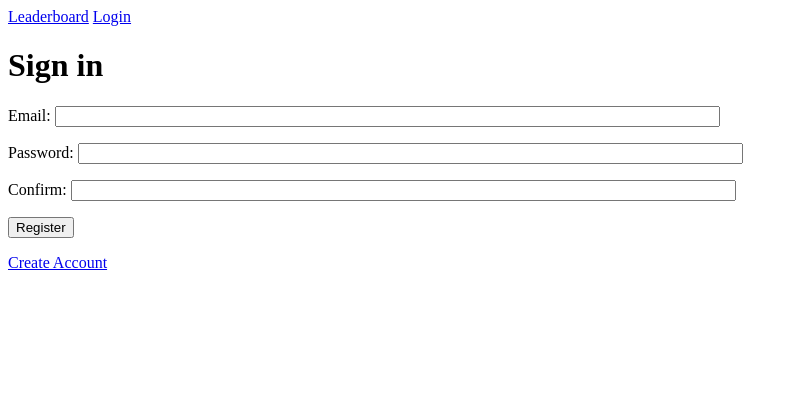
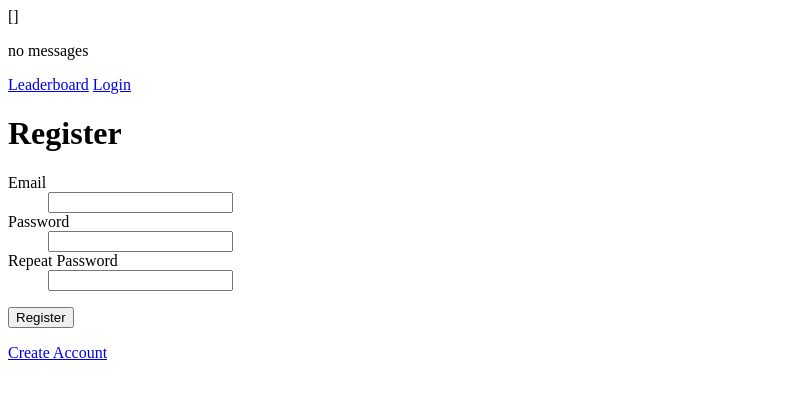
Before and after one commit to abrandemuehl/ADSA_Competition, a Flask app: template app/templates/register.html in a window 1280 px wide. Shown: the top 399 px of the page, without its empty margins (0-798 px from the left). Run offline with Flask 2, Linux system fonts and the light colour scheme; the template is opened without the code that fills it: values that come from a table or form of the project are taken from there, others are empty; parts of the project's set-up code (start-up, migrations or seed data) failed here and were passed over.

Commit message:
Login email and confirmation work. Issues with passwords

```diff
--- a/app/__init__.py
+++ b/app/__init__.py
@@ -3,6 +3,7 @@
 from flask.ext.login import LoginManager
 from flask.ext.socketio import SocketIO
 from flask.ext.mail import Mail
+from flask.ext.bcrypt import Bcrypt
 
 from multiprocessing import Pool
 
@@ -21,6 +22,8 @@
 
 socketio = SocketIO(app)
 
+bcrypt = Bcrypt(app)
+
 execution_pool = Pool()
 
 UPLOAD_FOLDER = '/path/to/the/uploads'
--- a/app/forms.py
+++ b/app/forms.py
@@ -1,15 +1,16 @@
 from flask.ext.wtf import Form
+from wtforms_alchemy import model_form_factory
 
 from wtforms import StringField, BooleanField, PasswordField
-from wtforms.validators import DataRequired, EqualTo
+from wtforms.validators import EqualTo, Required, Email, InputRequired
 
 class LoginForm(Form):
-    email = StringField('Email', validators=[DataRequired()])
-    password = PasswordField('Password', validators=[DataRequired()])
+    email = StringField('Email', validators=[Required()])
+    password = PasswordField('Password', validators=[Required()])
     remember_me = BooleanField('Remember Me', default=False)
 
 
 class RegisterForm(Form):
-    email = StringField('Email', validators=[DataRequired()])
-    password = PasswordField('Password', validators=[DataRequired(), EqualTo('confirm',message='Passwords must match')])
-    confirm = PasswordField('Repeat Password')
+    email = StringField('Email', validators=[InputRequired(), Email()])
+    password = PasswordField('Password', validators=[InputRequired(), EqualTo('confirm',message='Passwords must match')])
+    confirm = PasswordField('Repeat Password', validators=[InputRequired()])
--- a/app/models.py
+++ b/app/models.py
@@ -35,6 +35,8 @@
         return True
     def is_authenticated(self):
         return confirmed
+    def check_password(self, pass_hash):
+        return self.pass_hash == pass_hash
 
 class Submission(db.Model):
     __tablename__ = 'submission'
--- a/app/templates/base.html
+++ b/app/templates/base.html
@@ -1,9 +1,41 @@
 <html>
 <head>
+  <style>
+    .errors {
+      color: red;
+    }
+    .success {
+      color: green;
+    }
+  </style>
   {% block style %}
   {% endblock %}
 </head>
 <body>
+  <!--with_categories=true, category_filter=['error']-->
+  {% with messages = get_flashed_messages() %}
+        {{messages}}
+    {% if messages %}
+      <ul class="errors">
+        {% for message in messages %}
+          <li>{{ message }}</li>
+        {% endfor %}
+      </ul>
+    {% else %}
+      <p> no messages</p>
+    {% endif %}
+  {% endwith %}
+  {% with messages = get_flashed_messages(with_categories=true, category_filter=['success']) %}
+    {% if messages %}
+      <ul class="success">
+        {% for message in messages %}
+          <li>{{ message }}</li>
+        {% endfor %}
+      </ul>
+    {% endif %}
+  {% endwith %}
+
+
   <a href="/">Leaderboard</a>
   {% if current_user.is_authenticated %}
     <a href="/logout">Logout</a>
--- /dev/null
+++ b/app/templates/macros.html
@@ -0,0 +1,17 @@
+{% macro form_text_field(field) %}
+  <dt>{{ field.label }}
+    <dd>{{ field(**kwargs)|safe }}
+      {% if field.errors %}
+        <ul class=errors>
+          {% for error in field.errors %}
+            <li>{{ error }}</li>
+          {% endfor %}
+        </ul>
+      {% endif %}
+    </dd>
+  </dt>
+{% endmacro %}
+
+{% macro form_checkbox_field(field) %}
+  <p>{{ field(**kwargs)|safe }} {{ field.label }}</p>
+{% endmacro %}
--- a/app/templates/register.html
+++ b/app/templates/register.html
@@ -1,4 +1,6 @@
 {% extends "base.html" %}
+
+{% from "macros.html" import form_text_field %}
 
 
 {% block style %}
@@ -8,8 +10,10 @@
 
 {% endblock %}
 
+
+
 {% block content %}
-  <h1>Sign in</h1>
+  <h1>Register</h1>
   <form action="" method="post" name="login">
     {% with messages = get_flashed_messages(with_categories=true, category_filter=['login-error']) %}
       {% if messages %}
@@ -19,17 +23,20 @@
           {% endfor %}
         </ul>
       {% endif %}
-
     {% endwith %}
-    <p>
-      Email: {{ form.email(size=80) }}
-    </p>
-    <p>
-      Password: {{ form.password(size=80) }}
-    </p>
-    <p>
-      Confirm: {{ form.confirm(size=80) }}
-    </p>
+    {{ form.hidden_tag() }}
+    {{ form_text_field(form.email) }}
+    {{ form_text_field(form.password) }}
+    {{ form_text_field(form.confirm) }}
+    <!-- <p> -->
+    <!--   Email: {{ form.email(size=80) }} -->
+    <!-- </p> -->
+    <!-- <p> -->
+    <!--   Password: {{ form.password(size=80) }} -->
+    <!-- </p> -->
+    <!-- <p> -->
+    <!--   Confirm: {{ form.confirm(size=80) }} -->
+    <!-- </p> -->
     <p><input type="submit" value="Register"></p>
     <a href="/register">Create Account</a>
   </form>
--- a/app/util/email.py
+++ b/app/util/email.py
@@ -1,4 +1,4 @@
-from .. import mail
+from .. import mail, app
 from flask.ext.mail import Message
 
 
--- a/config.py
+++ b/config.py
@@ -21,8 +21,11 @@
 MAIL_USE_SSL = True
 MAIL_USERNAME = secrets['MAIL_USERNAME']
 MAIL_PASSWORD = secrets['MAIL_PASSWORD']
+MAIL_DEFAULT_SENDER = secrets['MAIL_USERNAME']
 
 # administrator list
 ADMINS = [secrets['MAIL_USERNAME']]
 
 SECURITY_PASSWORD_SALT = secrets['SECURITY_PASSWORD_SALT']
+
+BCRYPT_HASH_SALT = secrets['BCRYPT_HASH_SALT']
```
Also changed, not shown: app/templates/login.html (+7 -20 lines), app/views.py (+33 -14 lines), app/util/__init__.py (added).
